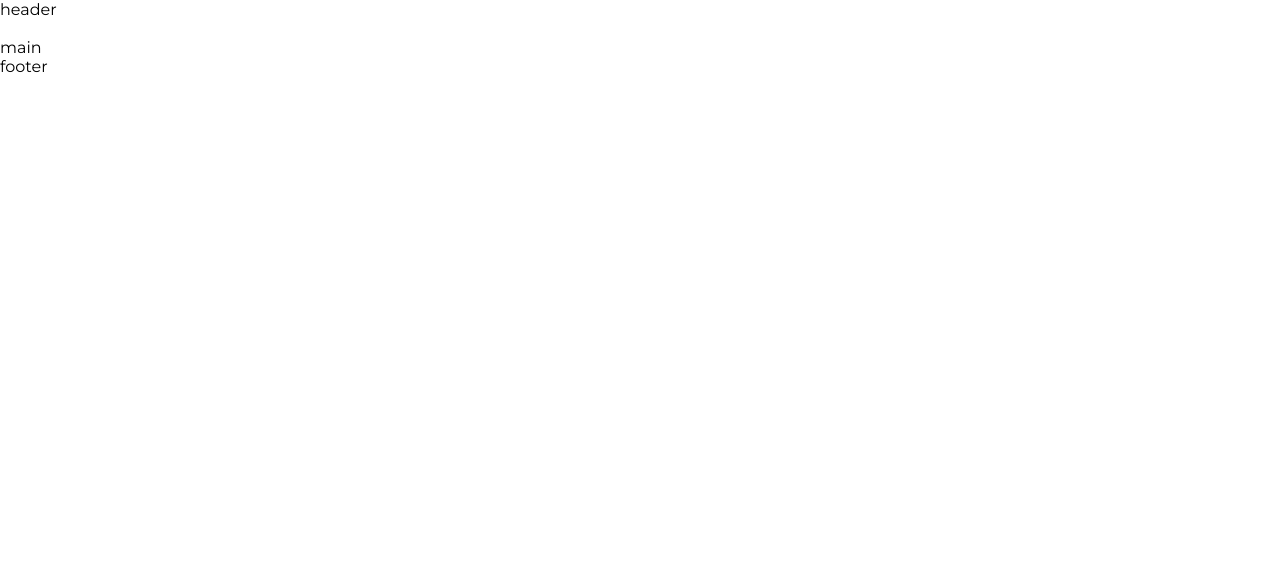
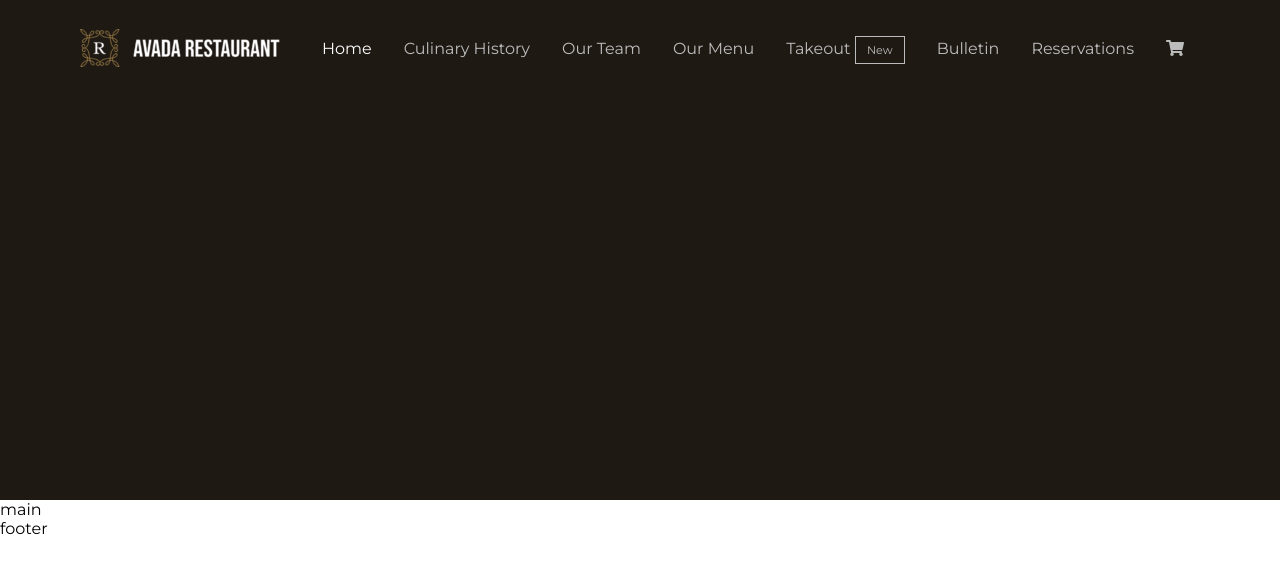
Before and after one commit to otuoio/proj-html-vuejs, a Vue app: page / in a window 1280 px wide. Shown: the top 572 px of the page. Built offline with nearby package versions, Linux system fonts and the light colour scheme.

Commit message:
add header-top

```diff
--- a/src/assets/scss/partials/_commons.scss
+++ b/src/assets/scss/partials/_commons.scss
@@ -37,3 +37,14 @@ html {
         display: inline;
     }
 }
+
+li {
+    a {
+    text-decoration: none;
+    color: $silver-color;
+    font-size: 1em;
+    }
+    a.selected {
+        color: $white-color;
+    }
+}
--- a/src/assets/scss/partials/_mixins.scss
+++ b/src/assets/scss/partials/_mixins.scss
@@ -0,0 +1,12 @@
+@mixin flex($justify, $align, $wrap) {
+  display: flex;
+  justify-content: $justify;
+  align-items: $align;
+  flex-wrap: $wrap;
+}
+
+@mixin absolute($top, $left) {
+  position: absolute;
+  top: $top;
+  left: $left;
+}
--- a/src/components/Header.vue
+++ b/src/components/Header.vue
@@ -1,12 +1,20 @@
 <template>
   <header>
-      header
-      <!-- header bar logo menu (da metter con absolute) -->
+      <!-- header bar logo menu (da mettere con absolute) -->
       <div class="header-top">
-          <div class="logo"></div>
+          <div class="logo">
+              <img src="../assets/img/logo-restaurant-2x-200x38.png" alt="Avada Restaurant">
+          </div>
           <nav class="nav-menu">
-              <ul>
-                  <li></li>
+              <ul class="menu-inline">
+                  <li><a class="selected" href="#">Home</a></li>
+                  <li><a href="#">Culinary History</a></li>
+                  <li><a href="#">Our Team</a></li>
+                  <li><a href="#">Our Menu</a></li>
+                  <li><a href="#">Takeout <span class="tag">New</span></a></li>
+                  <li><a href="#">Bulletin</a></li>
+                  <li><a href="#">Reservations</a></li>
+                  <li><a href="#"><font-awesome-icon icon="shopping-cart" /></a></li>
               </ul>
           </nav>
       </div>
@@ -26,6 +34,30 @@ export default {
 }
 </script>
 
-<style>
+<style lang="scss">
+@import '../assets/scss/partials/_variables.scss';
+@import '../assets/scss/partials/_mixins.scss';
 
+header {
+    position: relative;
+    background-color: $zeus-color;
+    height: 500px;
+    .header-top {
+        @include absolute(0, 0);
+        width: 100%;
+        height: 100px;
+        background-color: transparent;
+        @include flex(space-between, center, wrap);
+        padding: 0 5em;
+        li {
+            margin: 0 1em;
+            .tag {
+                display: inline-block;
+                border: 1px solid $silver-color;
+                padding: .5em 1em;
+                font-size: .7em;
+            }
+        }
+    }
+}
 </style>
--- a/src/main.js
+++ b/src/main.js
@@ -3,10 +3,10 @@ import App from "./App.vue";
 
 // fontawesome
 import { library } from '@fortawesome/fontawesome-svg-core';
-import { faCoffee } from '@fortawesome/free-solid-svg-icons';
+import { faShoppingCart } from '@fortawesome/free-solid-svg-icons';
 import { FontAwesomeIcon } from '@fortawesome/vue-fontawesome';
 
-library.add(faCoffee);
+library.add(faShoppingCart);
 
 Vue.component('font-awesome-icon', FontAwesomeIcon);
 
```
